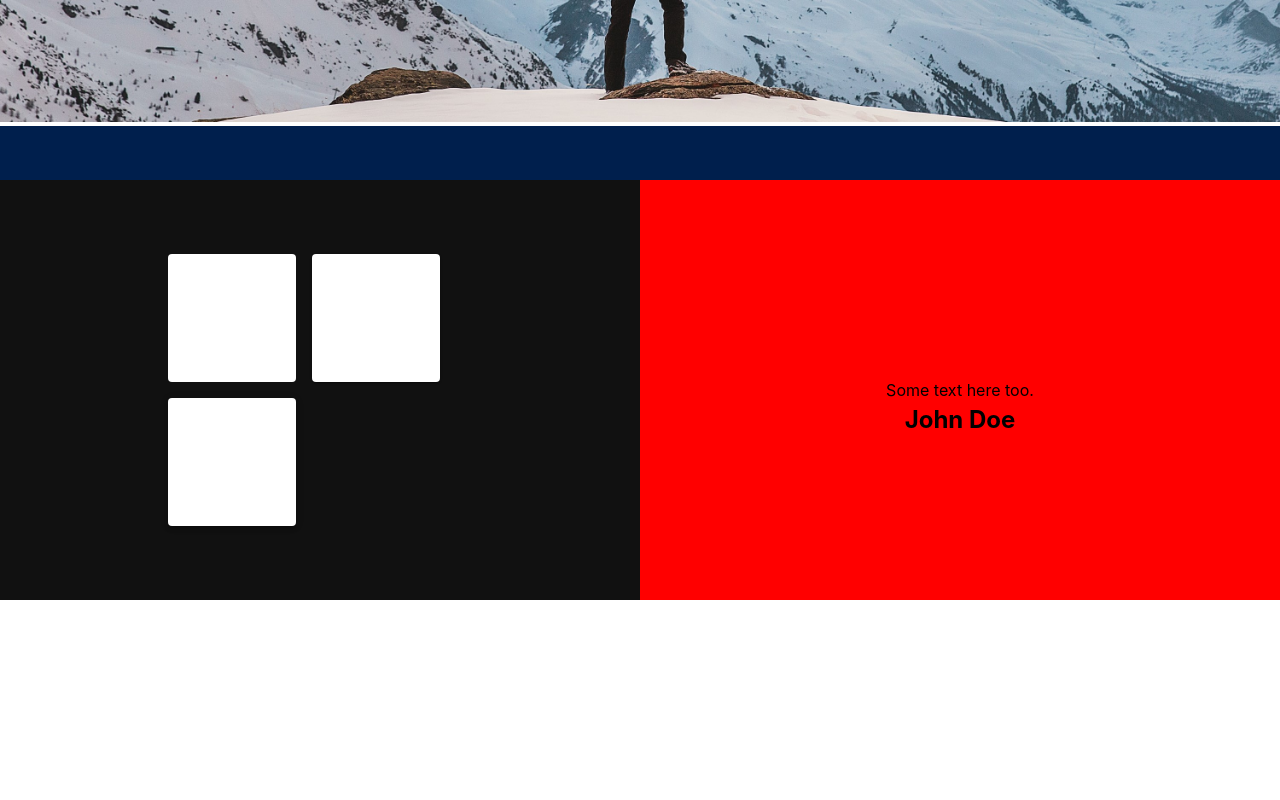
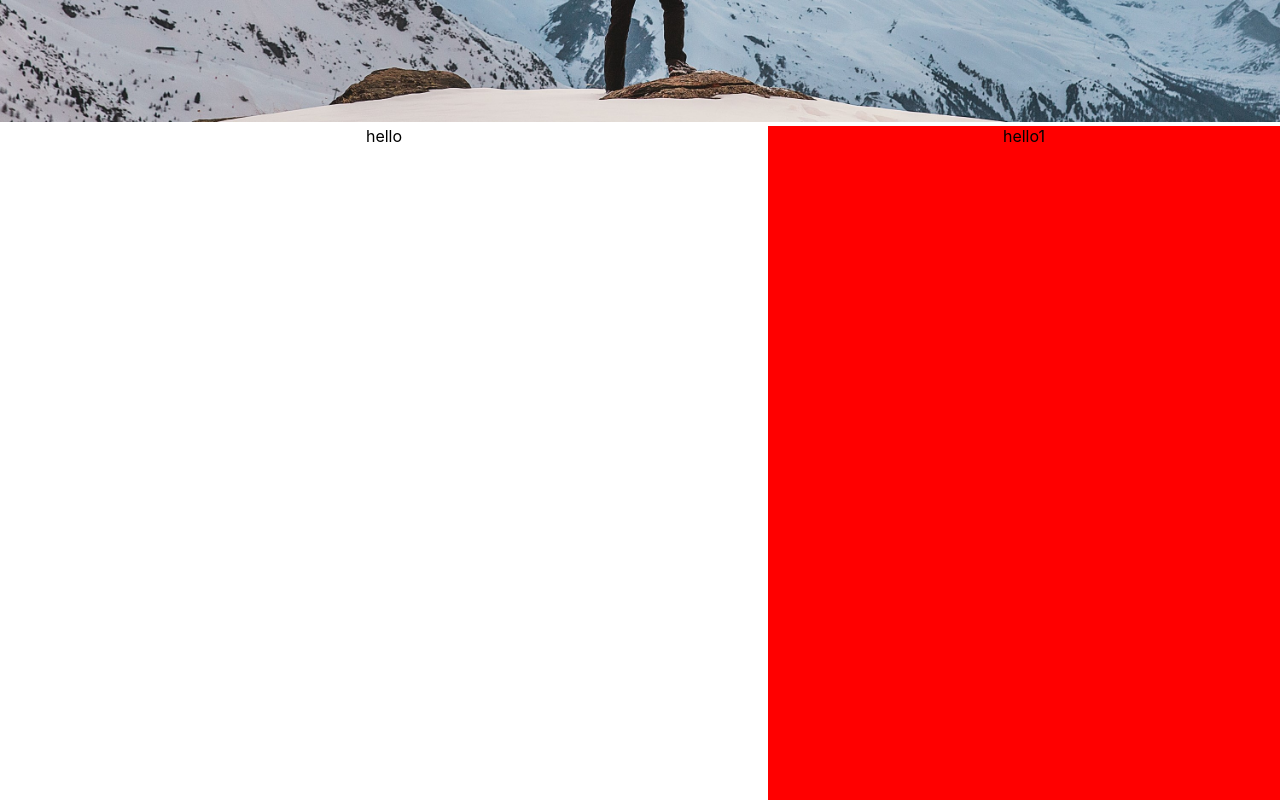
Before and after one commit to sgoel2718/Major-Project, a React (Create React App) app: page /Tourism in a window 1280 px wide. Shown: the part 540-1340 px from the top of the page. Before the commit the page ends 1007 px from the top, so only its background shows below. Built offline with nearby package versions, Linux system fonts and the light colour scheme.

Commit message:
Update Tousrism Page

```diff
--- a/src/App.js
+++ b/src/App.js
@@ -10,7 +10,6 @@ import Opportunities from "./components/Opportunities";
 function App() {
   return (
     <div className="App">
-      {/* <header> */}
       <ResponsiveAppBar />
       <Routes>
         <Route path="/" element={<Opportunities />} />
@@ -18,8 +17,6 @@ function App() {
         <Route path="Tourism" element={<Tourism />} />
       </Routes>
       <Footer />
-      {/* </Footer> */}
-      {/* <Jobs /> */}
     </div>
   );
 }
--- a/src/components/Project.css
+++ b/src/components/Project.css
@@ -97,24 +97,14 @@ div img {
 .split {
   height: 50%;
   width: 50%;
-  position: fixed;
-  /* z-index: 1; */
+  position: absolute;
+  z-index: 1;
   top: 90%;
-  /* overflow-x: hidden; */
+  overflow-x: hidden;
   padding-top: 20px;
 }
 
 /* Control the left side */
-.left {
-  left: 0;
-  background-color: #111;
-}
-
-/* Control the right side */
-.right {
-  right: 0;
-  background-color: red;
-}
 
 /* If you want the content centered horizontally and vertically */
 .centered {
@@ -124,3 +114,19 @@ div img {
   transform: translate(-50%, -50%);
   text-align: center;
 }
+
+.container {
+  min-height: 100vh;
+  display: flex;
+}
+
+.left {
+  width: 60vw;
+  /* background-color: #111; */
+}
+
+/* Control the right side */
+.right {
+  width: 40vw;
+  background-color: red;
+}
--- a/src/components/Tour.js
+++ b/src/components/Tour.js
@@ -11,16 +11,17 @@ export default function Footer() {
         <img src={job} alt="tour" />
         <h2>Discover the colourful world</h2>
         <h1>Buy Yourself The Freedom</h1>
-        {/* <svg viewBox="0 0 200 200">
-          <path
-            id="curve"
-            d="M73.2,148.6c4-6.1,65.5-96.8,178.6-95.6c111.3,1.2,170.8,90.3,175.1,97"
-          />
-        </svg> */}
       </div>
-      <div class="split left">
-        <div class="centered">
-          <Box
+      <div className="container">
+        <div className="left">hello</div>
+        <div className="right">hello1</div>
+      </div>
+    </>
+  );
+}
+
+{
+  /* <Box
   sx={{
     display: "flex",
     flexWrap: "wrap",
@@ -34,16 +35,5 @@ export default function Footer() {
   <Paper elevation={0} />
   <Paper />
   <Paper elevation={3} />
-          </Box>
-        </div>
-      </div>
-
-      <div class="split right">
-        <div class="centered">
-          <h2>John Doe</h2>
-          <p>Some text here too.</p>
-        </div>
-      </div>
-    </>
-  );
+</Box>; */
 }
```
Lines whose indentation alone changed are shown as unchanged.
